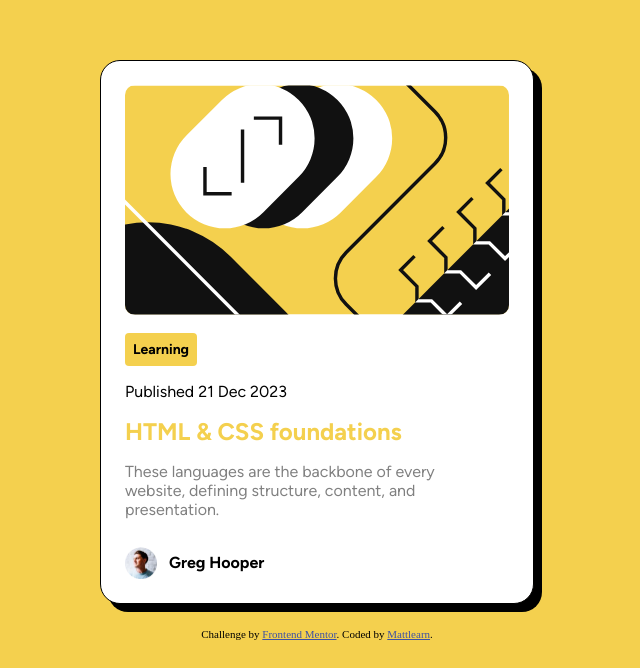
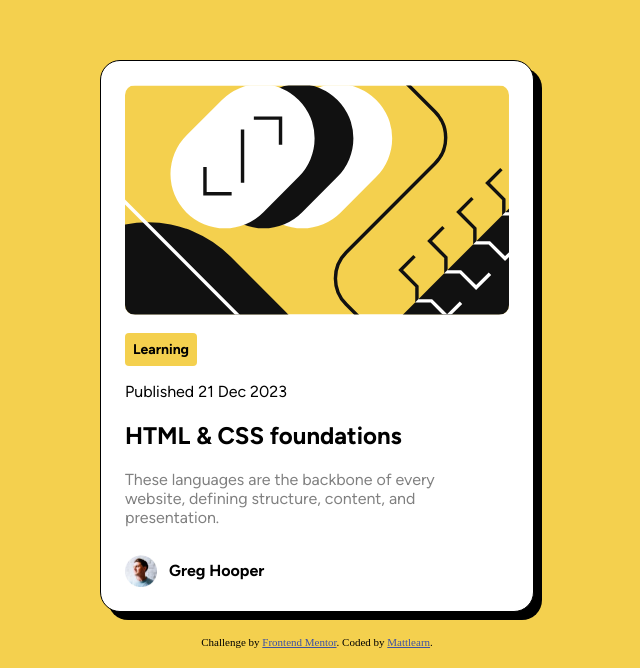
Before and after one commit to MattLearn/FEMentor-blog-preview-card, a plain HTML site: page index.html in a window 1280 px wide. Shown: the part 132-800 px from the top of the page, without its empty margins (323-963 px from the left). Drawn offline with Linux system fonts and the light colour scheme.

Commit message:
Update index.html

```diff
--- a/index.html
+++ b/index.html
@@ -44,6 +44,7 @@
 
     .card:hover{
       box-shadow: 16px 16px;
+      .title{color: #F4D04E;}
     }
 
     .illustration{
@@ -55,8 +56,9 @@
     }
 
     .title {
-      color: #F4D04E;
       margin: 0px 0px 0px 0px;
+      text-decoration: none;
+      color: black;
     }
 
     .tag{
@@ -103,7 +105,7 @@
     <div class="text">
       <strong class="tag">Learning</strong>
       <p class="published">Published 21 Dec 2023</p>
-      <h2 class="title">HTML & CSS foundations</h2>
+      <h2><a href="#" class="title" target="_blank">HTML & CSS foundations</a></h2>
       <p class="summary">These languages are the backbone of every website, defining structure, content, and presentation.</p>
     </div>
     <div class="author">
@@ -113,7 +115,7 @@
   </div>
   <div class="attribution">
     Challenge by <a href="https://www.frontendmentor.io?ref=challenge" target="_blank">Frontend Mentor</a>.
-    Coded by <a href="#">Mattlearn</a>.
+    Coded by <a href="https://github.com/MattLearn/FEMentor-blog-preview-card/tree/main">Mattlearn</a>.
   </div>
 </body>
 </html>
```
